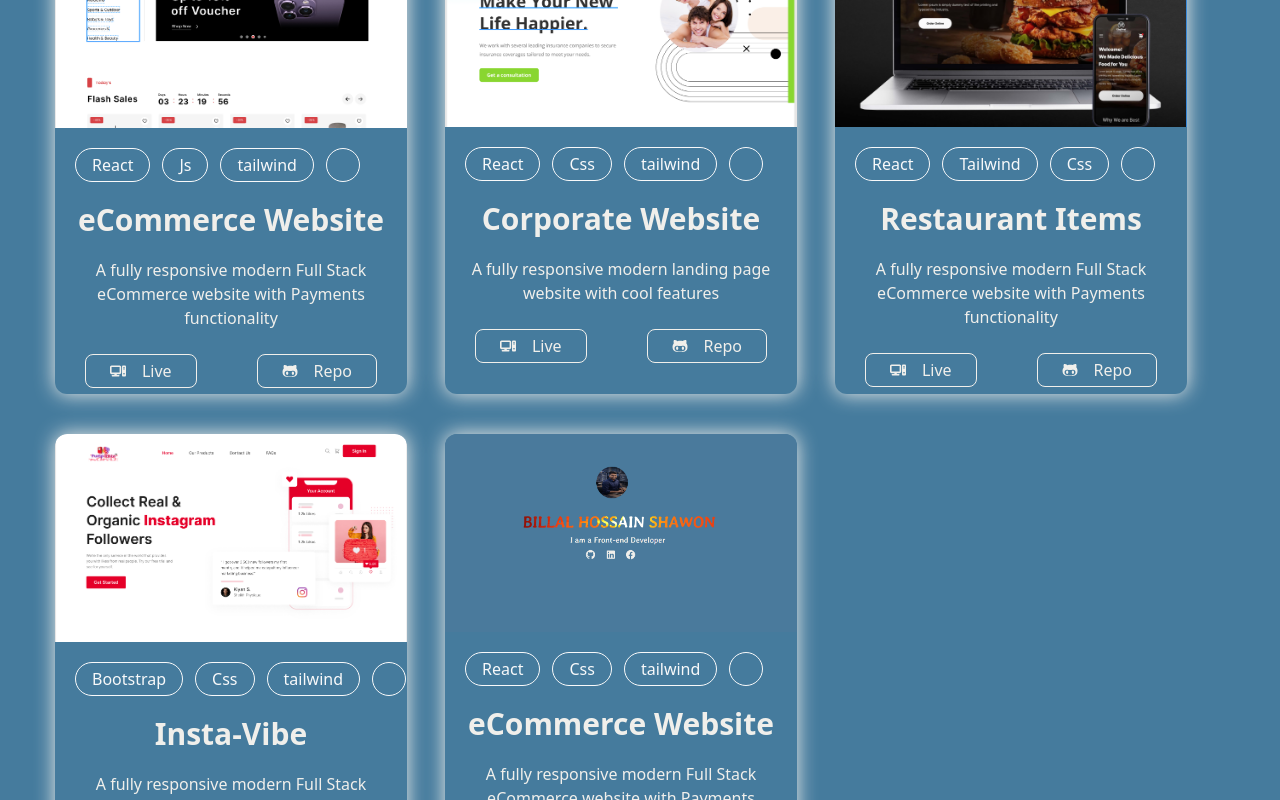
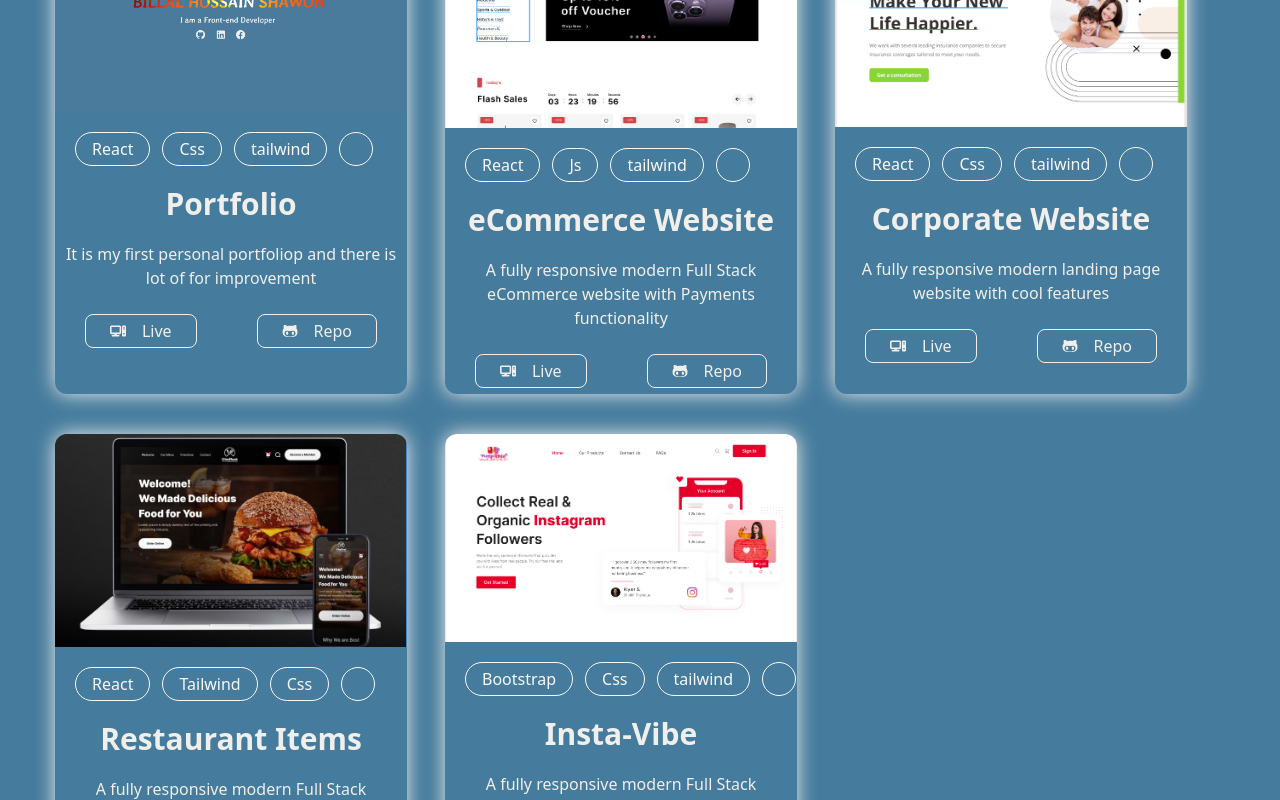
Before and after one commit to Shawon-1998/portfolio-project, a React (Vite) app in the folder my-project/: page / in a window 1280 px wide. Shown: the part 3100-3900 px from the top of the page. Built offline with nearby package versions, Linux system fonts and the light colour scheme; a web font is replaced by a local one.

Commit message:
added name

```diff
--- a/my-project/src/Components/Project.jsx
+++ b/my-project/src/Components/Project.jsx
@@ -16,6 +16,16 @@ const Project = () => {
             <div id='project' className='anima'>
                <h1 className='mt-15 mb-6'>Project</h1>
                <div className='grid grid-cols-3 gap-y-10'>
+                  <ProjectCardSec
+                     ImgSrc={img5}
+                     item1='React'
+                     item2='Css'
+                     item3='tailwind'
+                     item4=''
+                     item5=''
+                     projectName='Portfolio'
+                     description='It is my first personal portfoliop and there is lot of for improvement'
+                  />
                   <ProjectCardSec
                      ImgSrc={img1}
                      item1='React'
@@ -60,16 +70,6 @@ const Project = () => {
                      projectName='Insta-Vibe'
                      description='A fully responsive modern Full Stack eCommerce website with Payments functionality'
                   />
-               <ProjectCardSec
-                  ImgSrc={img5}
-                  item1='React'
-                  item2='Css'
-                  item3='tailwind'
-                  item4=''
-                  item5=''
-                  projectName='eCommerce Website'
-                  description='A fully responsive modern Full Stack eCommerce website with Payments functionality'
-               />
 
                </div>
                <Btn>
```
Lines whose indentation alone changed are shown as unchanged.
